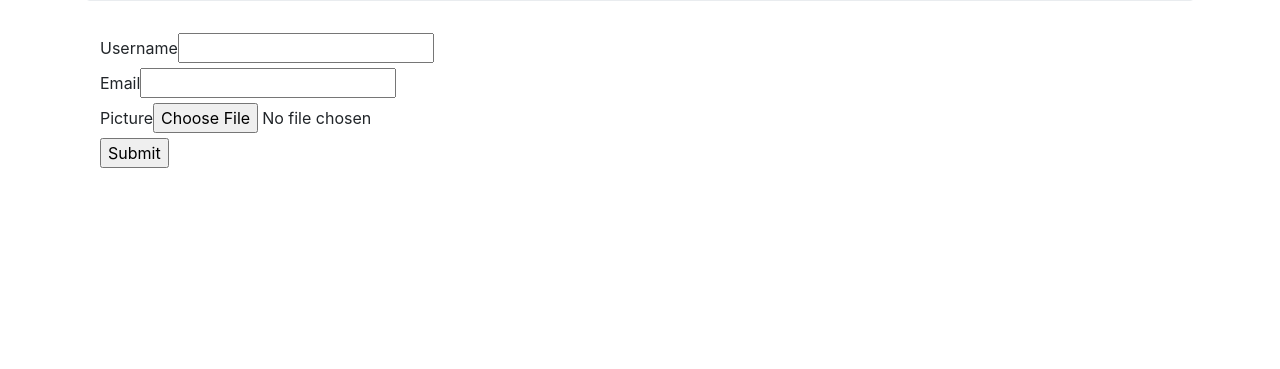
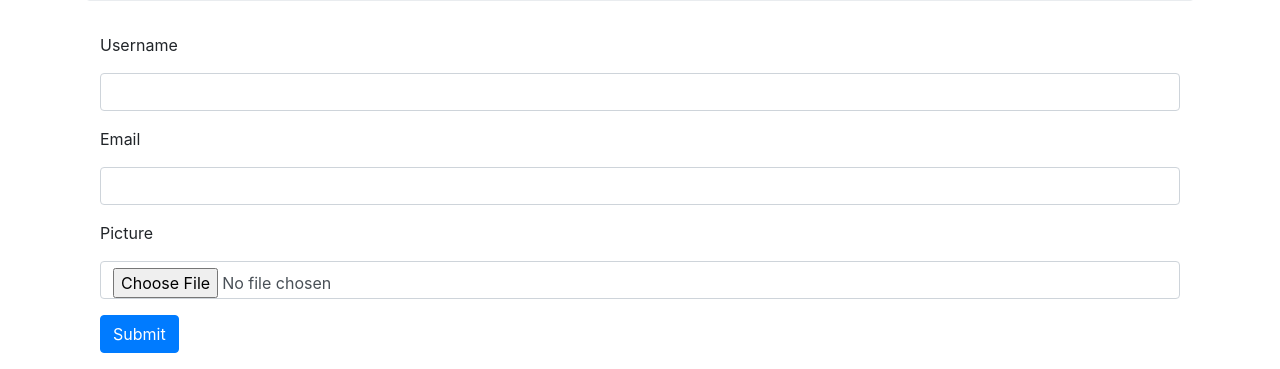
Before and after one commit to betadayz/Social_media, a Python web app: template puppycompanyblog/templates/account.html in a window 1280 px wide. Shown: the part 523-892 px from the top of the page. Before the commit the page ends 691 px from the top, so only its background shows below. Run offline with Jinja, Linux system fonts and the light colour scheme; the template is opened without the code that fills it, so the values that code supplies are empty, except form fields; form fields are guessed from the names that the template uses; some libraries are stand-ins or nearby versions.

Commit message:
styling up account template page

```diff
--- a/puppycompanyblog/templates/account.html
+++ b/puppycompanyblog/templates/account.html
@@ -10,10 +10,24 @@
  <div class="container">
    <form method="POST">
    {{form.hidden_tag()}}
-   {{form.username.label}}{{form.username}}<br>
-   {{form.email.label}}{{form.email}}<br>
-   {{form.picture.label}}{{form.picture}}<br>
-   {{form.submit()}}
+   <div class="form-group">
+     {{form.username.label(class='form-group')}}
+     {{form.username(class='form-control')}}
+   </div>
+
+    <div class="form-group">
+       {{form.email.label(class='form-group')}}
+       {{form.email(class='form-control')}}
+    </div>
+
+     <div class="form-group">
+       {{form.picture.label(class='form-group')}}
+       {{form.picture(class='form-control')}}
+     </div>
+
+    <div class="form-group">
+      {{form.submit(class='btn btn-primary')}}
+    </div>
   </form>
  </div>
 {% endblock  %}
```
